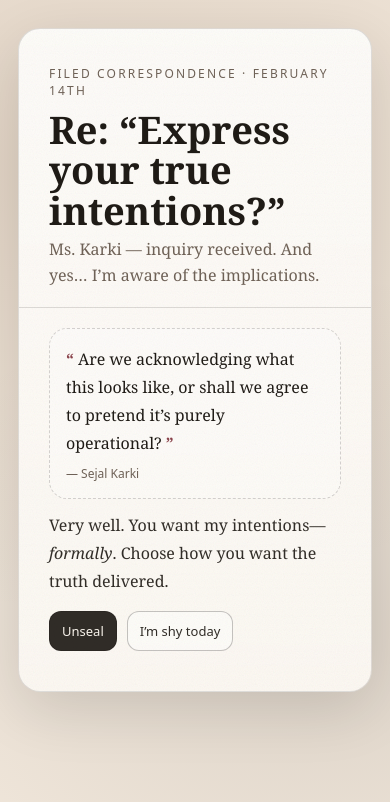
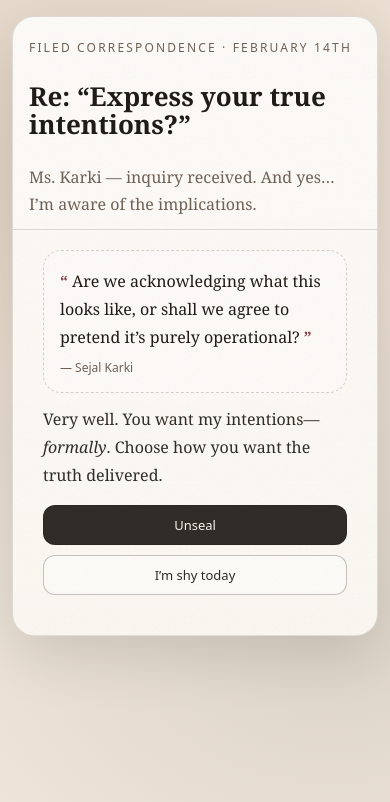
Before and after one commit to bharatrai53/e-response, a plain HTML site: page index.html in a window 390 px wide. Drawn offline with Linux system fonts and the light colour scheme.

```diff
--- a/assets/script.js
+++ b/assets/script.js
@@ -167,3 +167,10 @@
   // Init
   show("receipt");
 })();
+console.log("✅ script.js loaded");
+console.log({
+  unsealBtn: !!document.getElementById("unsealBtn"),
+  shyBtn: !!document.getElementById("shyBtn"),
+  nextBtn: !!document.getElementById("nextBtn"),
+  stageReceipt: !!document.getElementById("stageReceipt"),
+});
--- a/assets/style.css
+++ b/assets/style.css
@@ -46,8 +46,28 @@
   text-transform:uppercase;
   color:var(--muted);
 }
-h1{margin:10px 0 6px; font-size:38px; line-height:1.06}
-h2{margin:10px 0 6px; font-size:28px; line-height:1.1}
+/* ---------- Responsive polish ---------- */
+h1{
+  font-size: clamp(26px, 5.6vw, 38px);
+  line-height: 1.08;
+}
+h2{
+  font-size: clamp(20px, 4.6vw, 28px);
+  line-height: 1.12;
+}
+
+@media (max-width: 640px){
+  .wrap{ padding: 16px 12px 28px; }
+
+  .head{ padding: 22px 16px 12px; }
+  .body{ padding: 14px 16px 18px; }
+
+  .quote{ padding: 12px 12px; border-radius: 14px; }
+
+  .cta{ gap: 8px; }
+  .btn{ width: 100%; justify-content: center; } /* buttons stack full-width */
+}
+
 .sub{margin:0; color:var(--muted); font-size:16px; line-height:1.65; max-width:70ch}
 
 .body{padding:20px 30px 30px}
```
